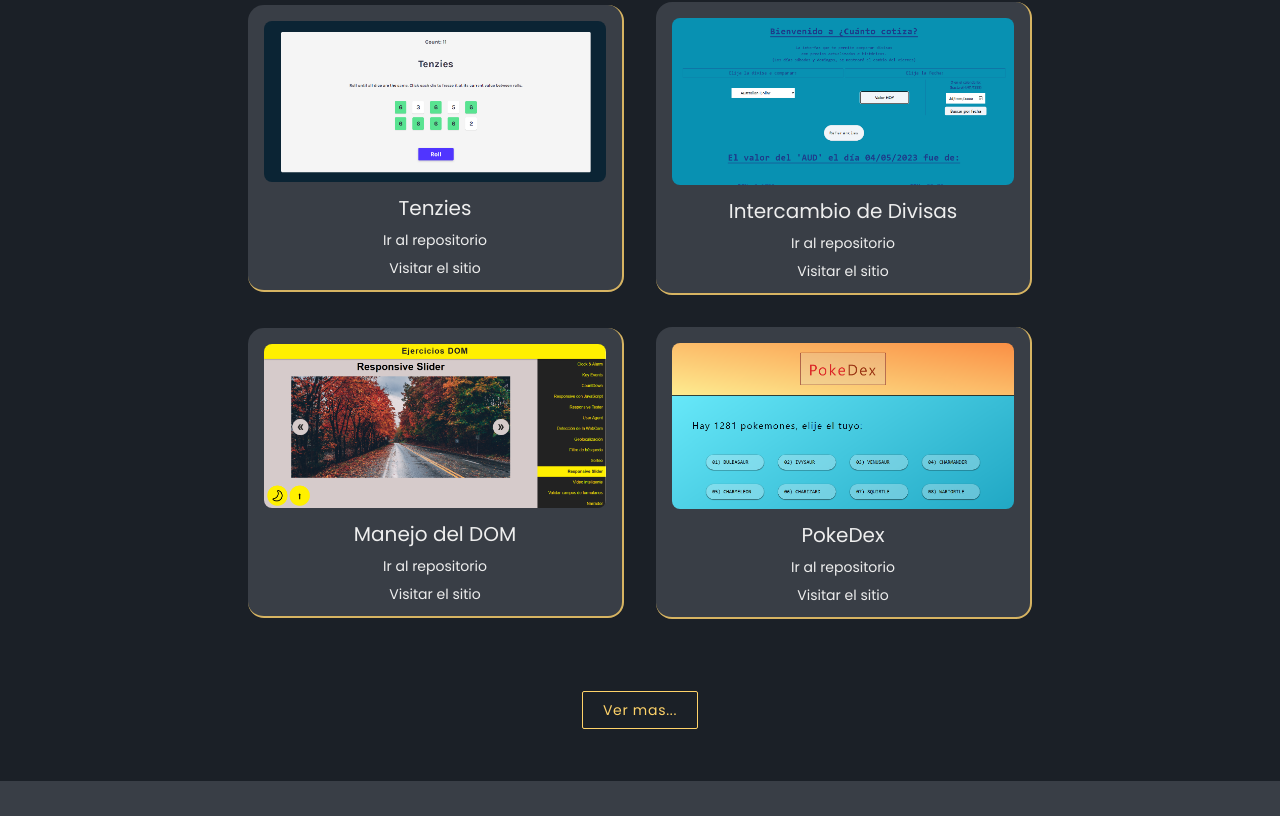
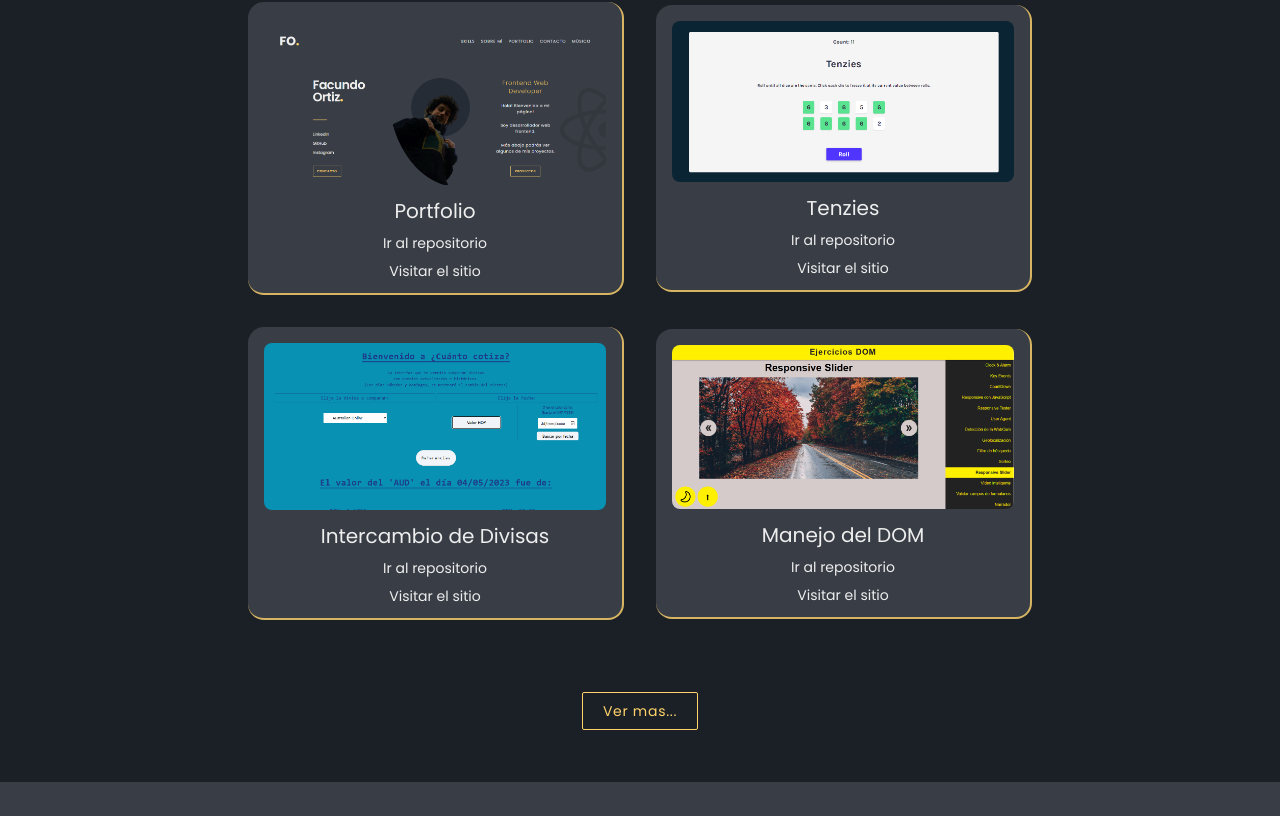
Before and after one commit to fktz94/portfolio, a React (Vite) app: page / in a window 1280 px wide. Shown: the part 2203-3019 px from the top of the page. Built offline with nearby package versions, Linux system fonts and the light colour scheme.

Commit message:
agrega proyecto al portfolio

```diff
--- a/src/proyectData.js
+++ b/src/proyectData.js
@@ -1,3 +1,4 @@
+import portfolio from './assets/images/portfolio.png';
 import tenzies from './assets/images/tenzies.png';
 import exchange from './assets/images/exchange.png';
 import ejerciciosdom from './assets/images/ejerciciosdom.png';
@@ -8,6 +9,12 @@ import simondice from './assets/images/simondice.png';
 import netflix from './assets/images/netflix.png';
 
 export default [
+  {
+    info: 'Portfolio',
+    src: portfolio,
+    url: 'https://github.com/fktz94/portfolio',
+    ghpage: 'https://fktz94.github.io/portfolio/',
+  },
   {
     info: 'Tenzies',
     src: tenzies,
```
Also changed, not shown: src/assets/images/portfolio.png (added).
